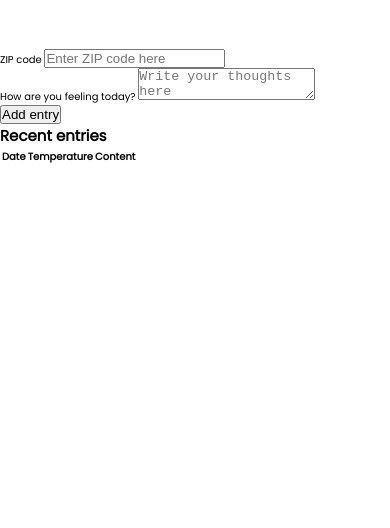
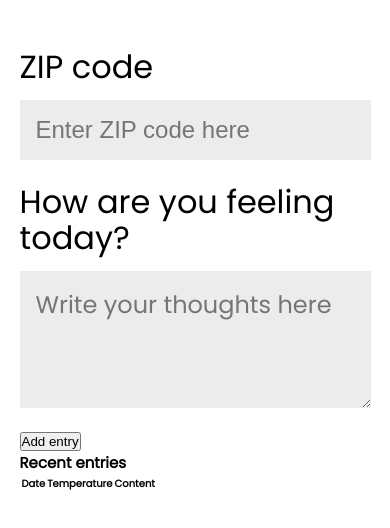
Before and after one commit to srijan-nayak/weather-journal, a website: page public/index.html in a window 390 px wide. Shown: the part 146-674 px from the top of the page. Drawn offline with Linux system fonts and the light colour scheme.

Commit message:
feat: Style input groups for mobile

```diff
--- a/public/css/styles.css
+++ b/public/css/styles.css
@@ -17,7 +17,8 @@ body {
   margin-bottom: 3.2rem;
 }
 
-.header__container {
+.header__container,
+.main-container {
   max-width: 90%;
   margin: 0 auto;
 }
@@ -28,3 +29,28 @@ body {
   letter-spacing: 0.05em;
   line-height: 1.2em;
 }
+
+.form__input-group {
+  display: flex;
+  flex-direction: column;
+  margin-bottom: 2.4rem;
+}
+
+.form__input-group label {
+  font-size: 3.2rem;
+  line-height: 1.1em;
+  margin-bottom: 1.6rem;
+}
+
+.form__input-group input,
+.form__input-group textarea {
+  background-color: #ececec;
+  border: none;
+  font-size: 2.4rem;
+  padding: 1.6rem;
+}
+
+.form__input-group textarea {
+  font-family: "Poppins", sans-serif;
+  resize: vertical;
+}
--- a/public/index.html
+++ b/public/index.html
@@ -17,6 +17,7 @@
     </div>
   </header>
 
+  <main class="main-container">
     <section class="form">
       <div class="form__input-group">
         <label for="zip">ZIP code</label>
@@ -25,7 +26,7 @@
 
       <div class="form__input-group">
         <label for="feelings">How are you feeling today?</label>
-      <textarea id="feelings" placeholder="Write your thoughts here"></textarea>
+        <textarea id="feelings" rows="3" placeholder="Write your thoughts here"></textarea>
       </div>
 
       <button class="form__button" id="generate">Add entry</button>
@@ -43,6 +44,7 @@
         </thead>
       </table>
     </section>
+  </main>
 </body>
 
 </html>
```
Lines whose indentation alone changed are shown as unchanged.
